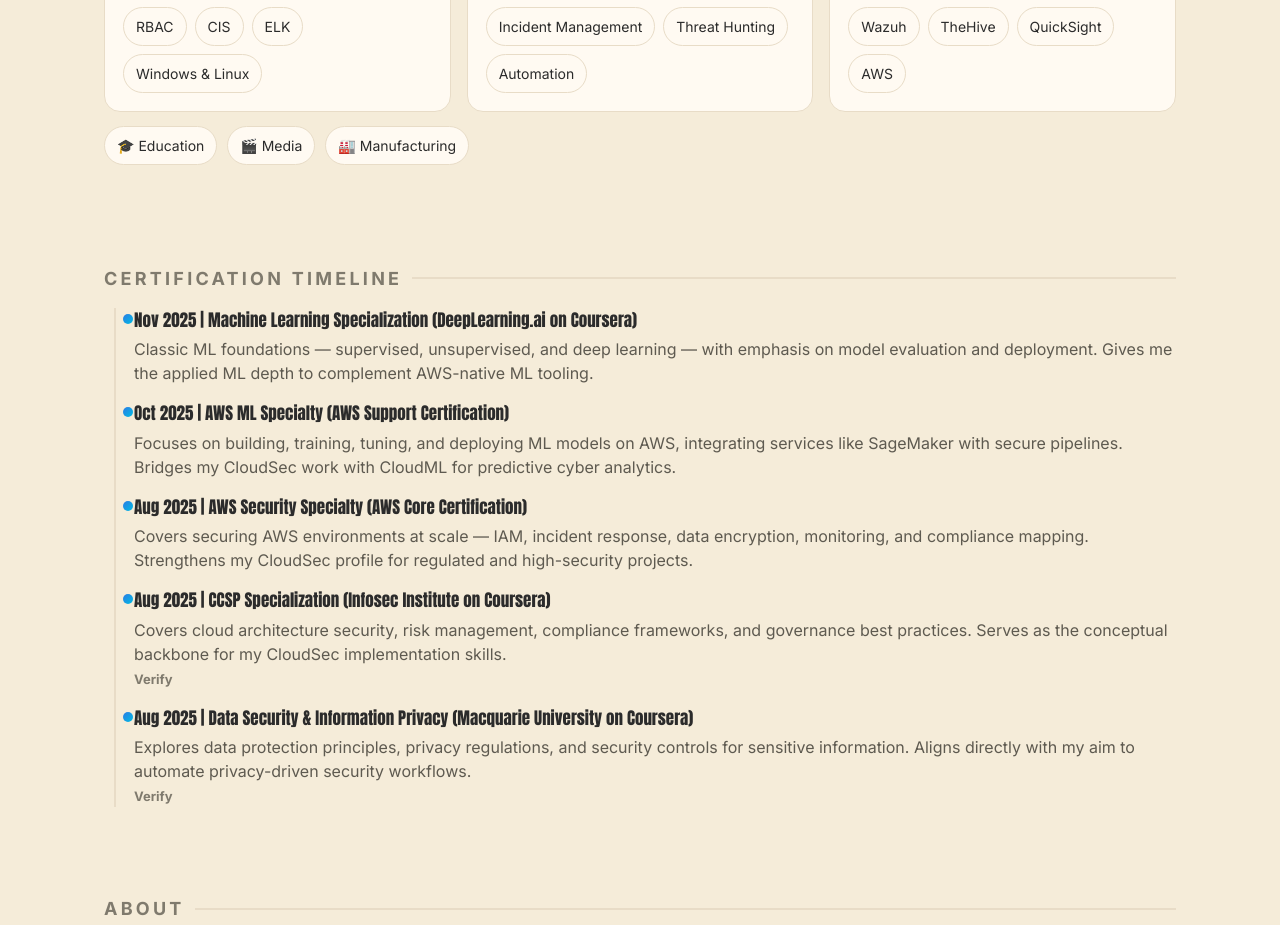
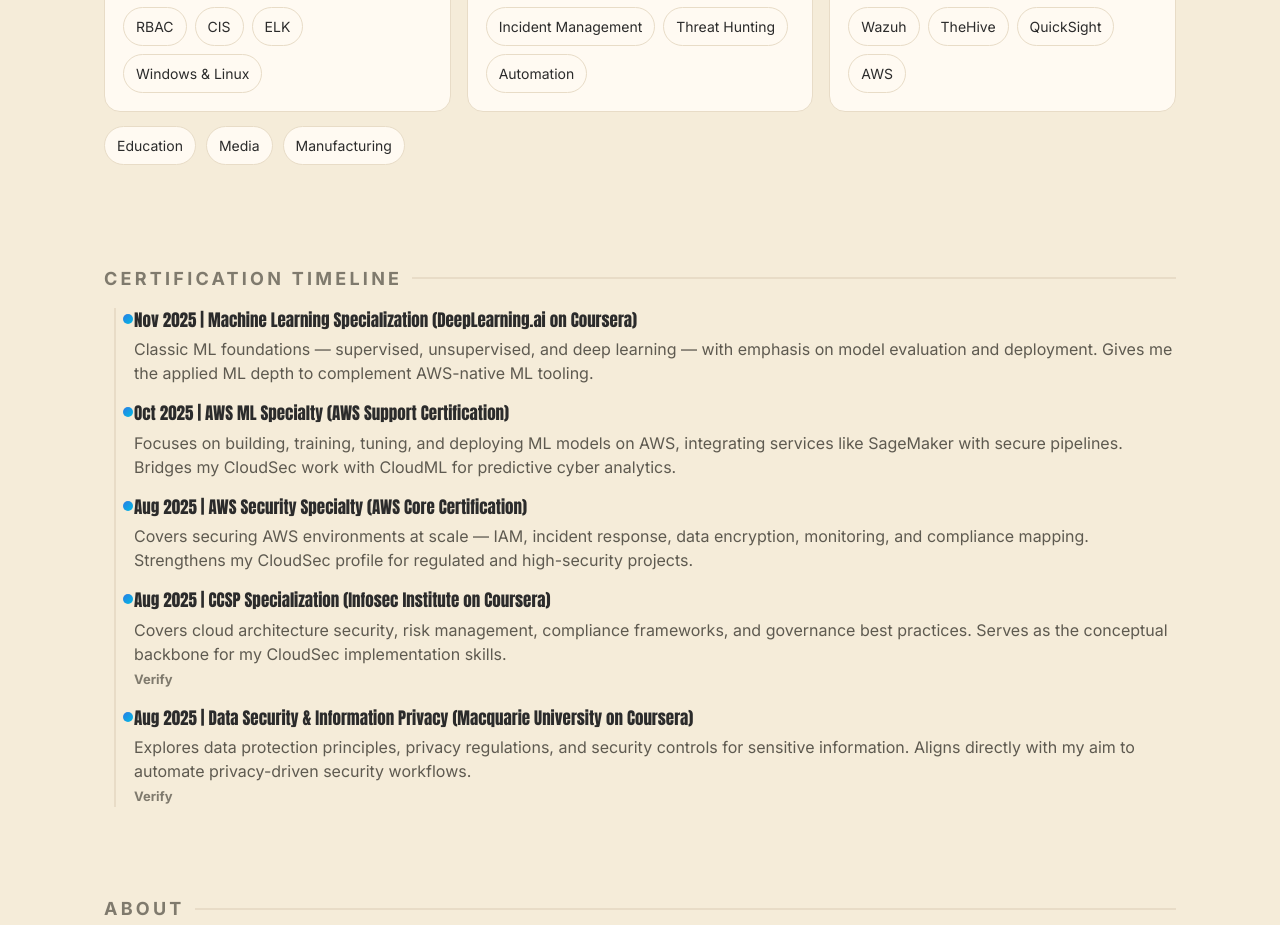
Before and after one commit to anandb1980/portfolio, a plain HTML site: page index.html in a window 1280 px wide. Shown: the part 782-1707 px from the top of the page. Drawn offline with Linux system fonts and the light colour scheme.

Commit message:
Update index.html

```diff
--- a/index.html
+++ b/index.html
@@ -225,9 +225,9 @@
 
       <!-- Sector trust chips -->
       <div class="badges" style="margin-top:14px" aria-label="Sectors served">
-        <span class="chip" title="Education">🎓 Education</span>
-        <span class="chip" title="Media & Entertainment">🎬 Media</span>
-        <span class="chip" title="Manufacturing">🏭 Manufacturing</span>
+        <span class="chip" title="Education">Education</span>
+        <span class="chip" title="Media & Entertainment">Media</span>
+        <span class="chip" title="Manufacturing">Manufacturing</span>
       </div>
     </section>
 
```
